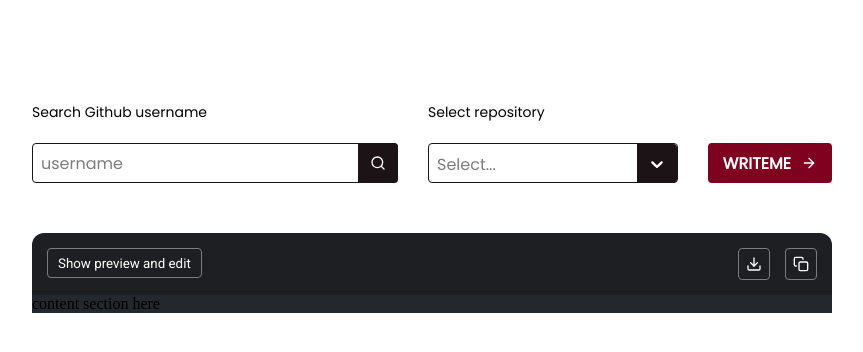
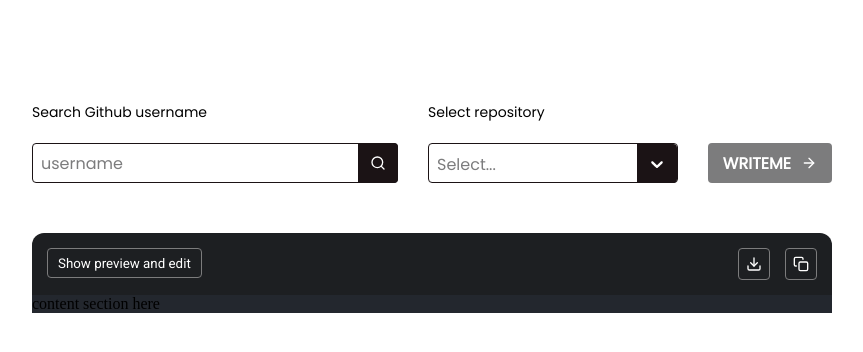
Before and after one commit to darylbg/writeme, a React (Create React App) app: page / in a window 1280 px wide. Both pictures are taken after a click on the button "Ok lets Go". Shown: the top 352 px of the page, without its empty margins (208-1071 px from the left). Built offline with nearby package versions, Linux system fonts and the light colour scheme.

Commit message:
styled content menu

```diff
--- a/src/assets/css/splitPaneStyle.css
+++ b/src/assets/css/splitPaneStyle.css
@@ -1,7 +1,7 @@
 .Resizer {
     background: #000;
     opacity: 0.2;
-    z-index: 1;
+    /* z-index: 1; */
     -moz-box-sizing: border-box;
     -webkit-box-sizing: border-box;
     box-sizing: border-box;
--- a/src/assets/css/style.css
+++ b/src/assets/css/style.css
@@ -226,6 +226,12 @@
   cursor: pointer;
 }
 
+@media screen and (max-width: 650px) {
+  .username-search {
+    margin: 10px 30px;
+  }
+}
+
 /* repo select specific styling */
 
 .react-select__value-container {
@@ -251,6 +257,7 @@
   margin-top: 8px;
   box-shadow: 1px 1px 15px rgb(0, 0, 0, 0.2);
   background-color: white;
+  /* z-index: 99; */
 }
 
 .react-select__menu-list {
@@ -279,7 +286,7 @@
 
 .writeme-button button {
   height: 40px;
-  background-color: var(--accent);
+  /* background-color: var(--accent); */
   display: flex;
   align-items: center;
   color: white;
@@ -291,13 +298,21 @@
   font-family: var(--poppins-font);
 }
 
-.writeme-button button:hover {
+.writeme-btn-disabled button {
+  background-color: var(--light-grey);
+}
+
+.writeme-btn-enabled button {
+  background-color: var(--accent);
+}
+
+.writeme-btn-enabled button:hover {
   background-color: var(--dark-accent);
   cursor: pointer;
   transition: all 0.2s ease-in-out;
 }
 
-.writeme-button button:hover > svg {
+.writeme-btn-enabled button:hover > svg {
   transform: translateX(5px);
   transition: all 0.2s ease-in-out;
 }
@@ -310,6 +325,11 @@
 @media screen and (max-width: 650px) {
   .menu {
     flex-direction: column;
+  }
+
+  .writeme-button {
+    justify-content: flex-end;
+    padding: 20px 30px 0 0;
   }
 }
 
--- a/src/components/ContentPage.js
+++ b/src/components/ContentPage.js
@@ -20,10 +20,7 @@
       setWindowWidth(window.innerWidth);
     };
 
-    // Attach the event listener to the window's resize event
     window.addEventListener("resize", updateWindowWidth);
-
-    // Clean up the event listener when the component unmounts
     return () => {
       window.removeEventListener("resize", updateWindowWidth);
     };
@@ -51,10 +48,10 @@
         }));
         setUserRepos(githubData);
         setSelectedRepo(githubData[0]);
-        setInputErrorMsg(""); // Clear any previous error message
+        setInputErrorMsg("");
       }
     } catch (error) {
-      console.log(error);
+      // console.log(error);
       setInputErrorMsg("No user found!");
       setSelectedRepo(null);
     }
@@ -74,8 +71,11 @@
                 placeholder="username"
                 onChange={(e) => setUsername(e.target.value)}
               />
-              <div className="username-search-icon">
-                <FiSearch onClick={handleGetUserRepos} />
+              <div
+                className="username-search-icon"
+                onClick={handleGetUserRepos}
+              >
+                <FiSearch />
               </div>
             </div>
             <div className="repo-select">
@@ -109,8 +109,16 @@
                 }}
               />
             </div>
-            <div className="writeme-button">
-              <button>
+            <div
+              className={`writeme-button ${
+                selectedRepo !== null
+                  ? "writeme-btn-enabled"
+                  : "writeme-btn-disabled"
+              }`}
+            >
+              <button
+                disabled={selectedRepo === null}
+              >
                 WRITEME
                 <FiArrowRight />
               </button>
--- a/src/components/IdeContent.js
+++ b/src/components/IdeContent.js
@@ -61,7 +61,7 @@
               id="copy-tooltip"
               place="top"
               border={copied ? "1px solid #07E607" : "1px solid #7c7c7d"}
-              content={copied ? 'Copied' : 'Copy'}
+              content={copied ? 'Copied!' : 'Copy'}
               style={{
                 color: copied ? '#07E607': 'white',
                 fontSize: '12px'
```
